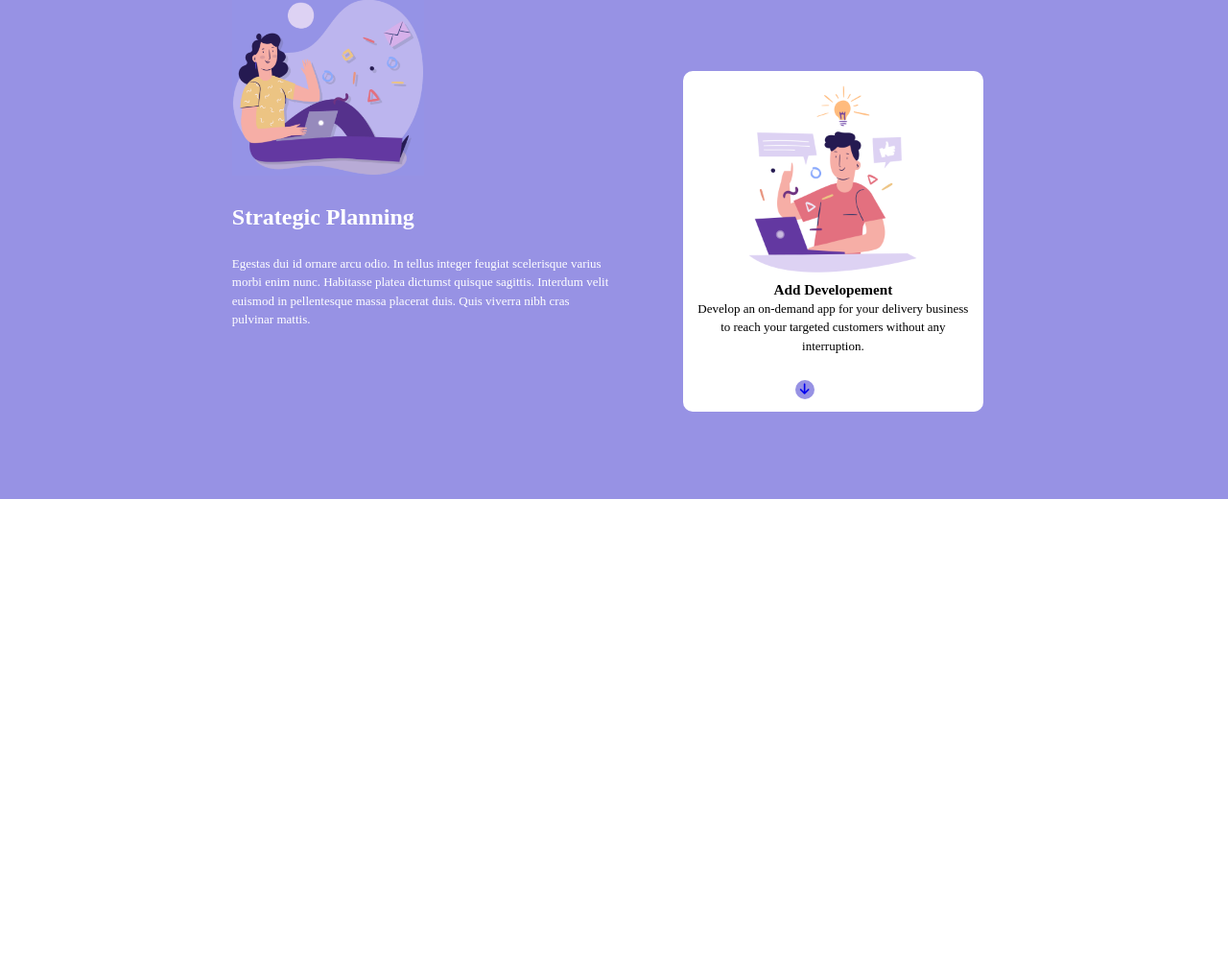
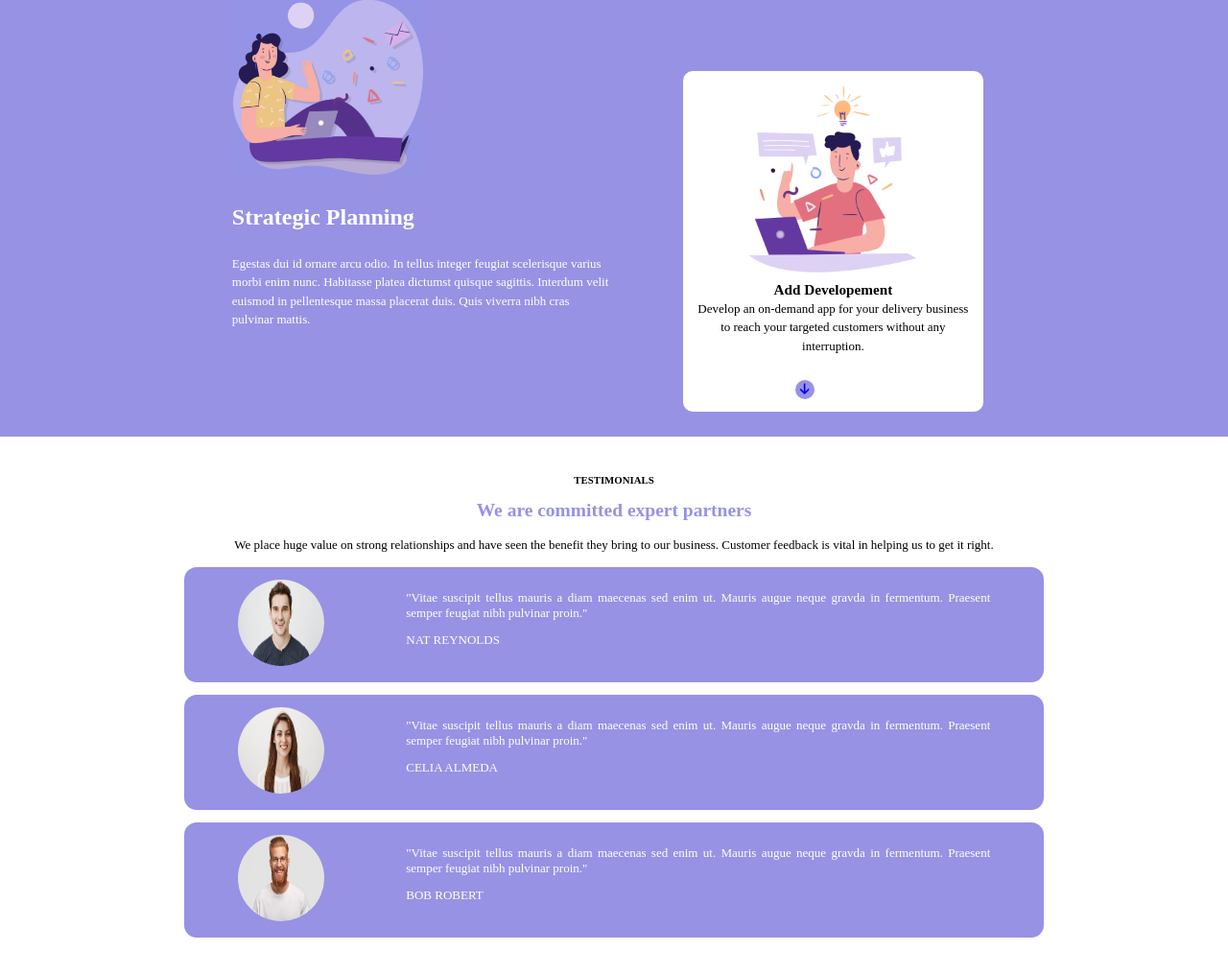
Before and after one commit to Alessandra-Casu/htmlcss-responsive-layout, a plain HTML site: page index.html in a window 1280 px wide. Shown: the part 634-1650 px from the top of the page at 96% size. Before the commit the page ends 1154 px from the top, so only its background shows below. Drawn offline with Linux system fonts and the light colour scheme.

Commit message:
add div rectangle

```diff
--- a/assets/style.css
+++ b/assets/style.css
@@ -11,6 +11,7 @@
 .container-big{
     width: 100%;
     background-color: #9792E4;
+
 }
 
 html{
@@ -90,7 +91,6 @@ nav{
 }
 .text p{
     color: #5A6E7F;
-
     margin-top: 1rem;
 
 }
@@ -124,7 +124,7 @@ nav{
     display: flex;
     justify-content: space-around;
     padding-top: 5rem;
-    padding-bottom: 5rem;
+    padding-bottom: 2rem;
 }
 .box .left{
     width: 50%;
@@ -158,7 +158,7 @@ nav{
     text-align: center;
     line-height: 1.5rem;
     margin-top: 8rem;
-    margin-bottom: 2rem;
+
     margin-right: 3rem;
 }
 
@@ -172,3 +172,47 @@ nav{
     margin-top: 2rem;
     margin-left: 8rem;
 }
+
+/*Seconda Sezione Testimonials*/
+
+.title-purple{
+    color: #9792E4;
+    font-weight: 900;
+    line-height: 4rem;
+}
+.testimonials{
+    text-align: center;
+    margin-top: 3rem;
+    margin-bottom: 3rem;
+}
+.testimonials p{
+    line-height: 1.5rem;
+    color: black;
+
+}
+
+.rectangle{
+    display: flex;
+    justify-content: space-around;
+    align-items: center;
+    background-color: #9792E4;
+    padding: 1rem;
+    margin-top: 1rem;
+    margin-bottom: 1rem;
+    border-radius: 1rem;
+}
+
+.rectangle img{
+    width: 90px;
+    height: 90px;
+    border-radius: 4rem;
+}
+.text-rectangle{
+    width: 70%;
+    text-align:justify;
+    color: white;
+}
+
+.author{
+    line-height: 3rem;
+}
--- a/index.html
+++ b/index.html
@@ -111,10 +111,43 @@
                 </div>
             </div>
         </div>
-         <!--section Testimonials-->
-         <section></section>
+         <!--Seconda Sezione Testimonials-->
+            <div class="container-small testimonials">
+                <h5>TESTIMONIALS</h5>
+                <h2 class="title-purple">We are committed expert partners</h2>
+                <p>We place huge value on strong relationships and have seen the benefit they bring to our business. Customer feedback is vital in helping us to get it right.</p>
+                <div class="rectangle">
+                    <div class="img">
+                        <img src="img/testimonial1.jpg" alt="">
+                    </div>
+                    <div class="text-rectangle">
+                        <div>"Vitae suscipit tellus mauris a diam maecenas sed enim ut. Mauris augue neque gravda in fermentum. Praesent semper feugiat nibh pulvinar proin."</div>
+                        <div class="author">NAT REYNOLDS</div>
+                    </div>
+                </div>
+                <div class="rectangle">
+                    <div class="img">
+                        <img src="img/testimonial2.jpg" alt="">
+                    </div>
+                    <div class="text-rectangle">
+                        <div>"Vitae suscipit tellus mauris a diam maecenas sed enim ut. Mauris augue neque gravda in fermentum. Praesent semper feugiat nibh pulvinar proin."</div>
+                        <div class="author">CELIA ALMEDA</div>
+                    </div>
+                </div>
+                <div class="rectangle">
+                    <div class="img">
+                        <img src="img/testimonial3.jpg" alt="">
+                    </div>
+                    <div class="text-rectangle">
+                        <div>"Vitae suscipit tellus mauris a diam maecenas sed enim ut. Mauris augue neque gravda in fermentum. Praesent semper feugiat nibh pulvinar proin."</div>
+                        <div class="author">BOB ROBERT</div>
+                    </div>
+                </div>
+            </div>
+
          <!--section Benefit-->
-         <section></section>
+
+
          <!--section About us-->
          <section></section>
          <!--section Get started-->
```
